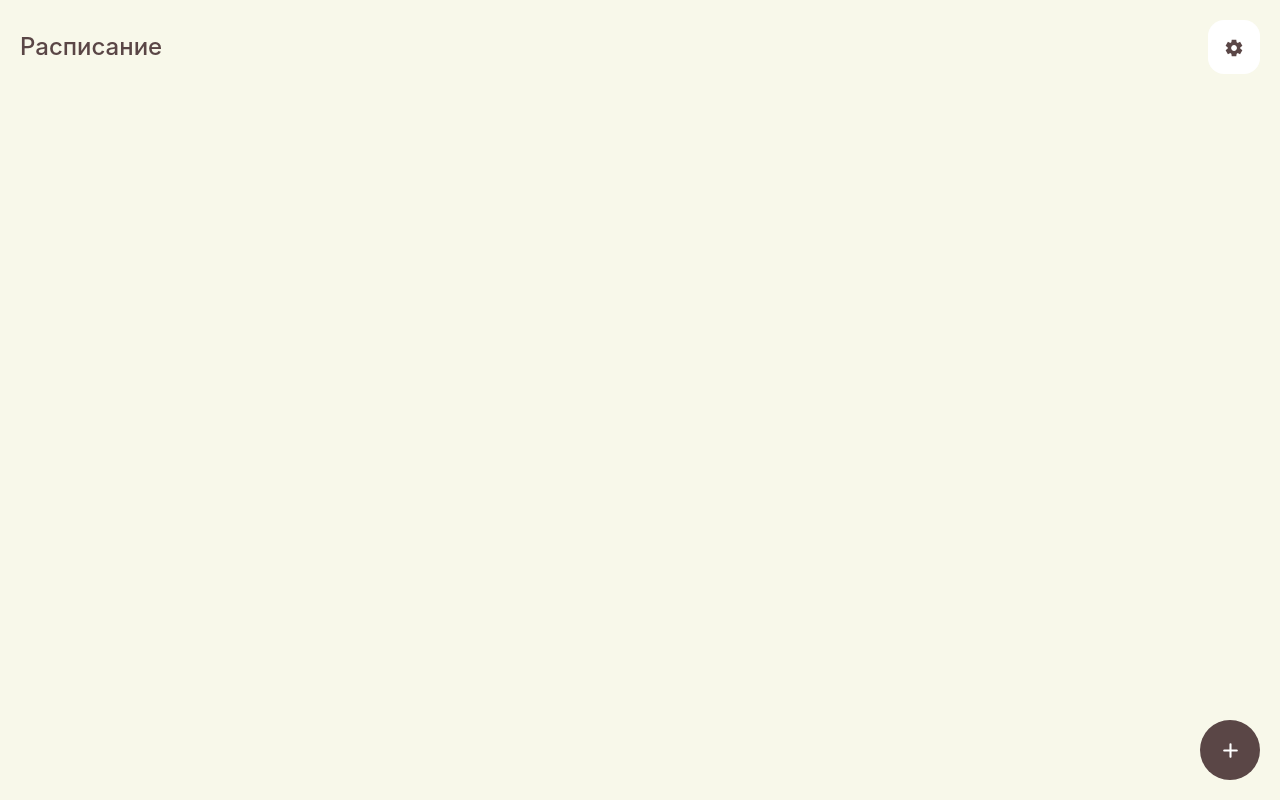
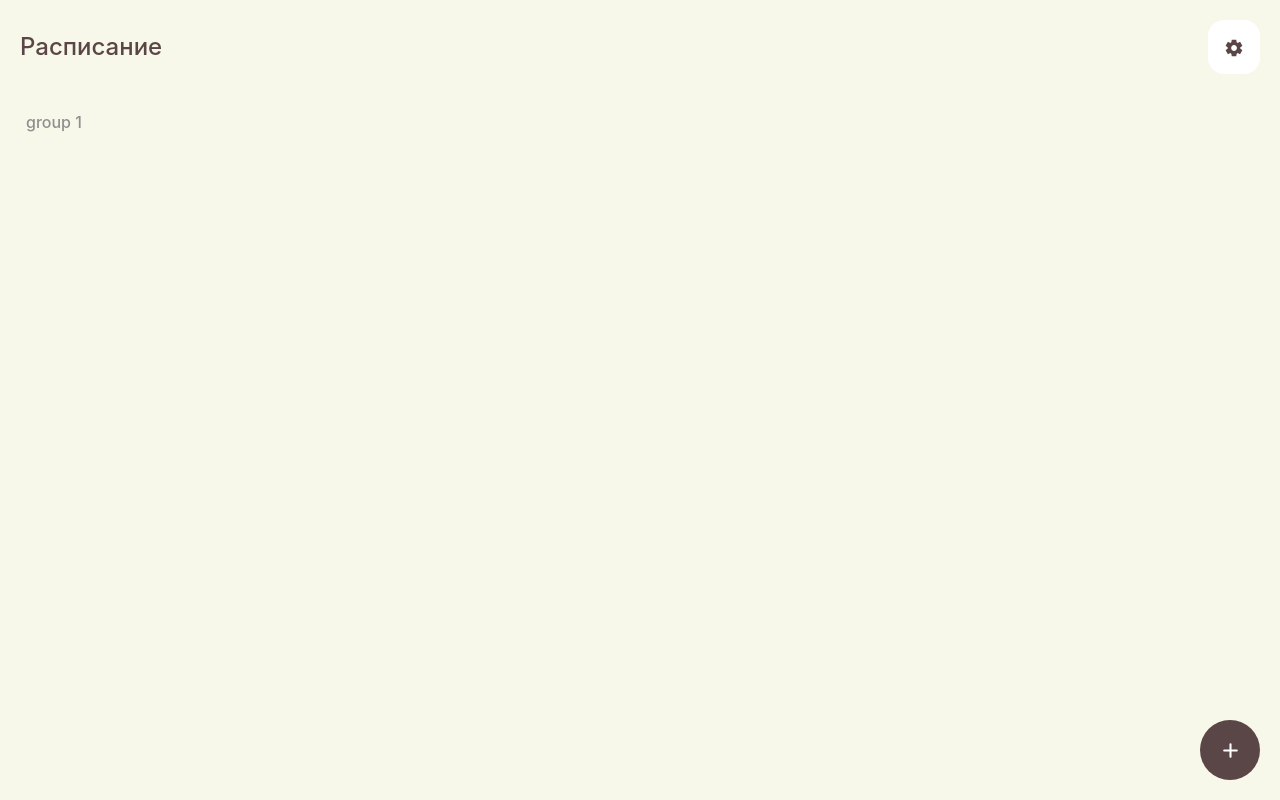
Before and after one commit to Semolik/ASUtimetable, a Nuxt app in the folder client/: page / in a window 1280 px wide. Both pictures are taken after a click on the element 1230 px from the left and 750 px from the top of the page. Built offline with nearby package versions, Linux system fonts and the light colour scheme.

Commit message:
added group selector

```diff
--- a/client/nuxt.config.ts
+++ b/client/nuxt.config.ts
@@ -1,7 +1,8 @@
 // https://nuxt.com/docs/api/configuration/nuxt-config
 export default defineNuxtConfig({
-    modules: ["nuxt-icon"],
+    modules: ["nuxt-icon", "@pinia/nuxt", "@vueuse/nuxt"],
     devtools: { enabled: true },
+    ssr: false,
     css: ["@/assets/styles/global.scss"],
     vite: {
         css: {
--- a/client/package.json
+++ b/client/package.json
@@ -15,6 +15,12 @@
         "nuxt-icon": "^0.5.0"
     },
     "dependencies": {
+        "@pinia/nuxt": "^0.4.11",
+        "@vueuse/core": "^10.3.0",
+        "@vueuse/nuxt": "^10.3.0",
         "sass": "^1.66.1"
+    },
+    "overrides": {
+        "vue": "latest"
     }
 }
--- /dev/null
+++ b/client/pages/faculties/[faculty_id]/groups/[group_id].vue
@@ -0,0 +1 @@
+<template></template>
--- /dev/null
+++ b/client/pages/faculties/[faculty_id]/groups/index.vue
@@ -0,0 +1 @@
+<template></template>
--- /dev/null
+++ b/client/pages/faculties/[faculty_id]/index.vue
@@ -0,0 +1 @@
+<template></template>
--- /dev/null
+++ b/client/pages/faculties/index.vue
@@ -0,0 +1 @@
+<template></template>
--- a/client/pages/index.vue
+++ b/client/pages/index.vue
@@ -1,20 +1,47 @@
 <template>
     <div class="index-page">
-        <div class="plus-button" @click="add">
+        <div class="groups">
+            <div
+                v-for="group in groups"
+                :class="[
+                    'group',
+                    { active: groupsStore.groupsAreEqual(group, currentGroup) },
+                ]"
+                @click="currentGroup = group"
+            >
+                {{ group.name }}
+            </div>
+        </div>
+        <div
+            class="plus-button"
+            @click="
+                () => {
+                    groupsStore.addGroup({
+                        faculty_id: increment,
+                        group_id: increment,
+                        name: `group ${increment}`,
+                    });
+                    increment++;
+                }
+            "
+        >
             <Icon name="material-symbols:add-rounded" />
         </div>
     </div>
 </template>
 <script setup>
-const add = () => {};
+import { useGroupsStore } from "@/store/groups";
+import { storeToRefs } from "pinia";
+const groupsStore = useGroupsStore();
+const { groups, defaultGroup } = storeToRefs(groupsStore);
+const currentGroup = ref(defaultGroup.value);
+const increment = ref(1);
 </script>
 <style lang="scss" scoped>
 .index-page {
     display: flex;
     flex-direction: column;
-    align-items: center;
     gap: 10px;
-    padding: 10px;
     position: relative;
     height: 100%;
 
@@ -36,5 +63,22 @@ const add = () => {};
             color: $secondary-color;
         }
     }
+    .groups {
+        display: flex;
+        gap: 10px;
+
+        .group {
+            padding: 8px 16px;
+            border-radius: 16px;
+            color: $text-color-2;
+            cursor: pointer;
+            font-weight: 500;
+
+            &.active {
+                background-color: $accent-1;
+                color: $secondary-color;
+            }
+        }
+    }
 }
 </style>
--- /dev/null
+++ b/client/store/groups.js
@@ -0,0 +1,51 @@
+import { defineStore } from "pinia";
+import { useLocalStorage } from "@vueuse/core";
+
+export const useGroupsStore = defineStore("groups", {
+    state: () => ({
+        groups: useLocalStorage("groups", []),
+        defaultGroup_: useLocalStorage("default-group", {}),
+    }),
+    actions: {
+        addGroup(group) {
+            this.groups.push(group);
+            if (this.groups.length === 1) {
+                this.defaultGroup_ = {
+                    faculty_id: group.faculty_id,
+                    group_id: group.group_id,
+                };
+                console.log({
+                    faculty_id: group.faculty_id,
+                    group_id: group.group_id,
+                });
+            }
+        },
+        groupsAreEqual(group1, group2) {
+            return (
+                group1?.faculty_id === group2?.faculty_id &&
+                group1?.group_id === group2?.group_id
+            );
+        },
+        deleteGroup(group) {
+            this.groups = this.groups.filter(
+                (group_) => !this.groupsAreEqual(group_, group)
+            );
+            if (this.groupsAreEqual(group, this.defaultGroup_)) {
+                this.defaultGroup_ =
+                    this.groups.length > 0
+                        ? {
+                              faculty_id: this.groups[0].faculty_id,
+                              group_id: this.groups[0].group_id,
+                          }
+                        : null;
+            }
+        },
+    },
+    getters: {
+        defaultGroup() {
+            return this.groups.find((group) =>
+                this.groupsAreEqual(group, this.defaultGroup_)
+            );
+        },
+    },
+});
```
Also changed, not shown: 2 other files (tests, documents, lock files or other folders).
